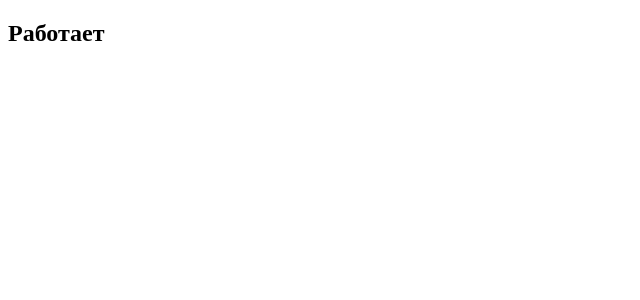
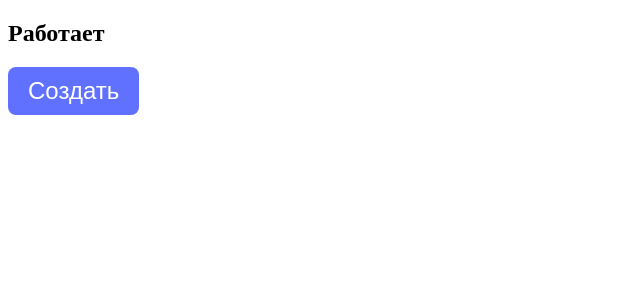
Before and after one commit to VagSer/test-for-genesis, a Vue app: page / in a window 1280 px wide. Shown: the top 300 px of the page, without its empty margins (0-640 px from the left). Built offline with nearby package versions, Linux system fonts and the light colour scheme.

Commit message:
Создал кнопку

```diff
--- a/index.html
+++ b/index.html
@@ -1,5 +1,5 @@
 <!DOCTYPE html>
-<html lang="en">
+<html lang="ru">
   <head>
     <meta charset="UTF-8" />
     <link rel="icon" type="image/svg+xml" href="/vite.svg" />
--- a/src/App.vue
+++ b/src/App.vue
@@ -1,11 +1,42 @@
 <template>
     <h2>Работает</h2>
+    <app-button @click="isLoading=!isLoading">
+        <span class="loader" v-if="isLoading"></span>
+        <span v-else>Создать</span>
+    </app-button>
 </template>
 
 <script lang="ts">
+import { defineComponent } from "@vue/runtime-core";
 
+export default defineComponent({
+    data() {
+        return {
+            isLoading: false
+        }
+    }
+})
 </script>
 
 
 <style scoped>
+.loader {
+    width: 1.5rem;
+    height: 1.5rem;
+    border: 5px solid #FFF;
+    border-bottom-color: transparent;
+    border-radius: 50%;
+    display: inline-block;
+    box-sizing: border-box;
+    animation: rotation 1s linear infinite;
+    }
+
+    @keyframes rotation {
+    0% {
+        transform: rotate(0deg);
+    }
+    100% {
+        transform: rotate(360deg);
+    }
+    }
 </style>
--- /dev/null
+++ b/src/components/UI/Button.vue
@@ -0,0 +1,33 @@
+<template>
+  <button class='appButton'>
+    <slot></slot>
+  </button>
+</template>
+
+<script lang="ts">
+import { defineComponent } from "@vue/runtime-core";
+
+export default defineComponent({
+    name: 'app-button'
+})
+</script>
+
+<style>
+.appButton {
+  background: hsl(234, 100%, 69%);
+  color: white;
+  border: none;
+  font-size: 1.5rem;
+  padding: 10px 20px;
+  border-radius: 8px;
+}
+
+.appButton:hover {
+  background: hsl(234, 70%, 69%);
+}
+
+.appButton:disabled {
+  background: hsl(234, 10%, 69%);
+  color: black;
+}
+</style>
--- /dev/null
+++ b/src/components/UI/index.ts
@@ -0,0 +1,5 @@
+import Button from './Button.vue'
+
+export default [
+    Button
+]
--- a/src/main.ts
+++ b/src/main.ts
@@ -1,5 +1,10 @@
 import { createApp } from 'vue'
 import './style.css'
 import App from './App.vue'
+import components from './components/UI'
 
-createApp(App).mount('#app')
+const app = createApp(App)
+
+components.forEach(component => app.component(component.name, component))
+
+app.mount('#app')
```
Also changed, not shown: src/components/MyComponent.vue (added).
